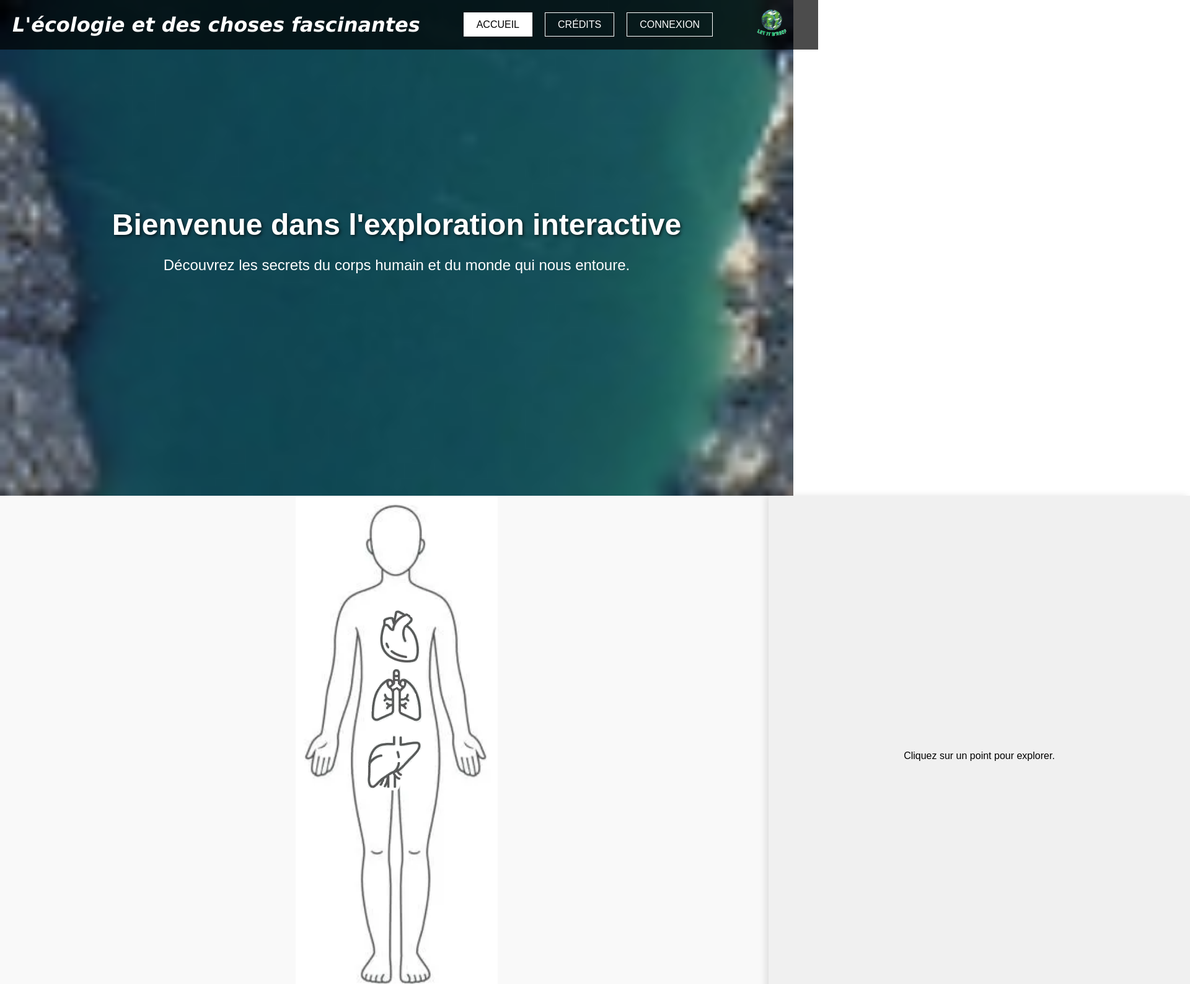
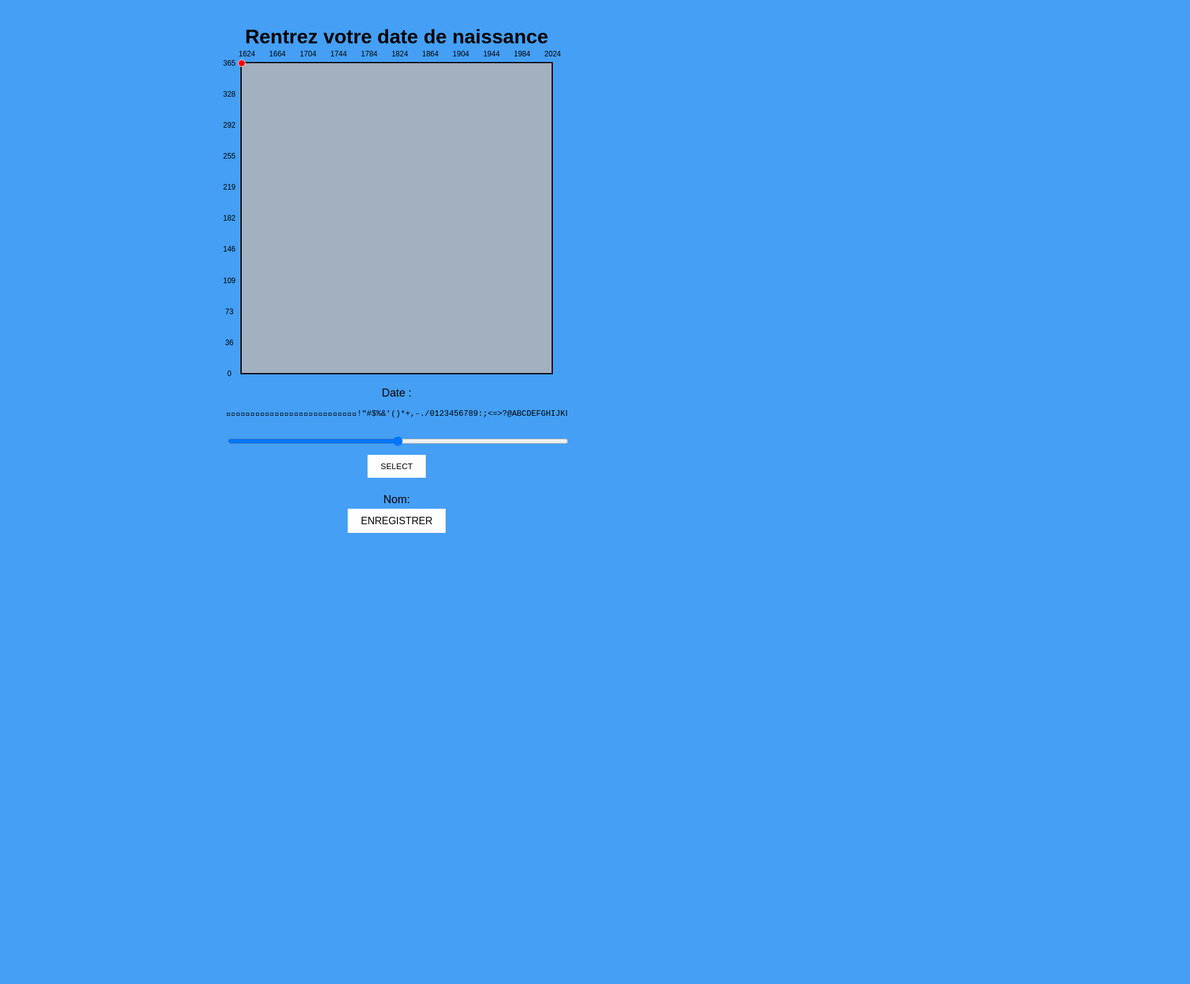
Before and after one commit to Bidule20000002/Livrable-nuit-de-l-info, a plain HTML site: page index.html in a window 1280 px wide. Shown: the top 1588 px of the page at 62% size, 1920 px wide, since content can reach past the window. After the commit the page ends 870 px from the top, so only its background shows below. Drawn offline with Linux system fonts and the light colour scheme.

Commit message:
Add files via upload

```diff
--- /dev/null
+++ b/function.js
@@ -0,0 +1,58 @@
+const grid = document.getElementById('grid');
+const marker = document.getElementById('marker');
+const valueDisplay = document.getElementById('value');
+
+grid.addEventListener('click', (event) => {
+    // Récupérer les dimensions et la position de la grille
+    const rect = grid.getBoundingClientRect();
+    const positionX = event.clientX - rect.left;
+    const positionY = event.clientY - rect.top;
+
+    // Calculer les pourcentages par rapport aux dimensions de la grille
+    const percentageX = Math.round(positionX / rect.width * 400)+1624;
+    const percentageY = 365 - Math.round(positionY / rect.height * 365);
+
+    // Déplacer le marqueur
+    marker.style.left = `${positionX}px`;
+    marker.style.top = `${positionY}px`;
+
+    // Afficher les positions
+    valueDisplay.textContent = `Date de naissance: ${Math.round(percentageY%31)}/${Math.round((percentageY/31)%12)}/${percentageX}`;
+});
+
+const range = document.getElementById('letter_side');
+const valueDisplay2 = document.getElementById('value2');
+const asciiList = document.getElementById('asciiList');
+
+// Générer la liste des 512 caractères
+const charElements = [];
+for (let i = 0; i <= 512; i++) {
+    const charSpan = document.createElement('span');
+    charSpan.textContent = String.fromCharCode(i);
+    asciiList.appendChild(charSpan);
+    charElements.push(charSpan); // Stocker chaque élément dans un tableau
+}
+
+// Mettre à jour la valeur et le style en temps réel
+range.addEventListener('input', (event) => {
+    const selectedValue = range.value;
+
+    // Réinitialiser les styles pour tous les caractères
+    charElements.forEach((span, index) => {
+    span.classList.toggle('active', index == selectedValue); // Activer uniquement le caractère correspondant
+    });
+
+    // Mettre à jour l'affichage de la valeur
+    const char = String.fromCharCode(selectedValue);
+    valueDisplay2.textContent = `Nom : ${char}`;
+});
+
+// Initialiser la première sélection
+range.dispatchEvent(new Event('input'));
+
+let word = "";
+const valueDisplay3 = document.getElementById('value3');
+function selection(){
+    word += String.fromCharCode(range.value);
+    valueDisplay3.textContent = `Nom : ${word}`;
+}
--- a/index.html
+++ b/index.html
@@ -1,245 +1,59 @@
 <!DOCTYPE html>
-<html lang="fr">
+<html lang="en">
 <head>
+    <link rel="stylesheet" href="style.css" />
+    <script src="function.js" async></script>
     <meta charset="UTF-8">
     <meta name="viewport" content="width=device-width, initial-scale=1.0">
-  <title>Exploration Interactive</title>
-  <style>
-    body {
-      font-family: Arial, sans-serif;
-      margin: 0;
-      scroll-behavior: smooth;
-    }
+    <title>Repère gradué 2D interactif</title>
 
-    section {
-      height: 100vh;
-      display: flex;
-      align-items: center;
-      justify-content: center;
-      text-align: center;
-    }
-
-    /* Section d'introduction */
-    .intro {
-      background: url('background.png') center/cover no-repeat;
-      color: white;
-    }
-
-    .intro h1 {
-      font-size: 3rem;
-      margin: 0;
-      text-shadow: 2px 2px 5px rgba(0, 0, 0, 0.7);
-    }
-
-    .intro p {
-      font-size: 1.5rem;
-    }
-
-    /* Menu de navigation */
-    .choix {
-      background-color: rgba(0, 0, 0, 0.7);
-      position: fixed;
-      width: 100%;
-      height: 80px;
-      display: flex;
-      align-items: center;
-      justify-content: space-between;
-      padding: 0 20px;
-      z-index: 10;
-    }
-
-    .choix h1 {
-      font-family: Verdana, sans-serif;
-      font-style: italic;
-      color: white;
-      margin: 0;
-    }
-
-    ul {
-      display: flex;
-      margin: 0;
-      padding: 0;
-      list-style: none;
-    }
-
-    ul li a {
-      color: white;
-      text-decoration: none;
-      padding: 10px 20px;
-      border: 1px solid white;
-      margin: 0 10px;
-      text-transform: uppercase;
-    }
-
-    ul li a:hover,
-    ul li.active a {
-      background: white;
-      color: black;
-    }
-
-    .logo {
-      height: 50px;
-      width: auto;
-      margin-right: 30px;
-    }
-
-    /* Conteneur interactif */
-    .main {
-      background: #f9f9f9;
-    }
-
-    .container {
-      display: flex;
-      position: relative;
-      width: 100%;
-      height: 100%;
-    }
-
-    .image {
-      width: 100%;
-      height: 100%;
-      object-fit: contain;
-      transition: transform 0.5s ease;
-    }
-
-    /* Points interactifs */
-    .point {
-      position: absolute;
-      background-size: cover;
-      background-repeat: no-repeat;
-      cursor: pointer;
-      transform: translate(-50%, -50%);
-      transition: transform 0.5s ease, opacity 0.5s ease;
-    }
-
-    .point.hidden {
-      opacity: 0;
-      pointer-events: none;
-    }
-
-    /* Détails à droite */
-    .details {
-      position: absolute;
-      top: 0;
-      right: -50%;
-      width: 50%;
-      height: 100%;
-      background: #f0f0f0;
-      display: flex;
-      align-items: center;
-      justify-content: center;
-      text-align: center;
-      padding: 20px;
-      box-shadow: -5px 0 10px rgba(0, 0, 0, 0.1);
-      transition: right 0.5s ease;
-    }
-
-    .details.visible {
-      right: 0;
-    }
-
-    /* Section des crédits */
-    .credits {
-      background: #333;
-      color: white;
-      padding: 2rem;
-    }
-
-    .credits h2 {
-      font-size: 2rem;
-    }
-
-    .credits p {
-      font-size: 1rem;
-    }
-  </style>
 </head>
     <body>
-  <div class="choix">
-    <h1>L'écologie et des choses fascinantes</h1>
-    <ul>
-      <li class="active"><a href="#">Accueil</a></li>
-      <li><a href="#">Crédits</a></li>
-      <li><a href="date_graphique/index.html">Connexion</a></li>
-    </ul>
-    <img src="logo.png" alt="Logo" class="logo">
+        <h1>Rentrez votre date de naissance</h1>
+        <div class="container">
+            <!-- Graduation X -->
+            <div class="ruler-x">
+              <span>1624</span>
+              <span>1664</span>
+              <span>1704</span>
+              <span>1744</span>
+              <span>1784</span>
+              <span>1824</span>
+              <span>1864</span>
+              <span>1904</span>
+              <span>1944</span>
+              <span>1984</span>
+              <span>2024</span>
             </div>
+            <!-- Graduation Y -->
+            <div class="ruler-y">
+              <span>365</span>
+              <span>328</span>
+              <span>292</span>
+              <span>255</span>
+              <span>219</span>
+              <span>182</span>
+              <span>146</span>
+              <span>109</span>
+              <span>73</span>
+              <span>36</span>
+              <span>0</span>
+            </div>
+        <!-- Grille interactive -->
+        <div class="grid" id="grid">
+            <div class="marker" id="marker"></div>
+        </div>
+        <div class="value" id="value">Date : </div>
 
-  <!-- Section d'introduction -->
-  <section class="intro">
-    <div>
-      <h1>Bienvenue dans l'exploration interactive</h1>
-      <p>Découvrez les secrets du corps humain et du monde qui nous entoure.</p>
+        <div class="container">
+            <!-- Liste des caractères -->
+            <div class="ascii-list" id="asciiList"></div>
+            <!-- Curseur -->
+            <input type="range" id="letter_side" max="512">
         </div>
-  </section>
+        <button class="button" onclick="selection()"> select </button>
+        <div class="value" id="value3"> Nom: </div>
 
-  <!-- Section interactive -->
-  <section class="main">
-    <div class="container">
-      <img src="corps_humain.png" alt="Image Interactive" class="image" id="image">
-      <div
-        class="point point-1"
-        style="top: 24%; left: 47%; width: 40px; height: 40px;"
-        data-zoom="52% 30%"
-        data-details="La circulation sanguine est le moteur de notre vitalité. Elle transporte l'oxygène et les nutriments dans tout le corps, tout en éliminant les déchets. C'est aussi un système essentiel pour la régulation thermique.">
-        <img src="./point1.png" alt="Image Interactive">
-      </div>
-      <div
-        class="point point-2"
-        style="top: 40%; left: 49%; width: 100px; height: 100px;"
-        data-zoom="50% 38%"
-        data-details="Les poumons sont les gardiens de la respiration. Chaque inspiration est une symphonie d'échanges gazeux qui alimentent nos cellules en oxygène.">
-        <img src="./point2.png" alt="Image Interactive">
-      </div>
-      <div
-        class="point point-3"
-        style="top: 50%; left: 47%; width: 50px; height: 50px;"
-        data-zoom="52% 49%"
-        data-details="Les jambes nous portent, mais elles sont aussi le théâtre de nombreux échanges sanguins complexes, assurant l'équilibre et la force.">
-        <img src="./point3.png" alt="Image Interactive">
-      </div>
-      <div class="details" id="details">Cliquez sur un point pour explorer.</div>
-    </div>
-  </section>
-
-  <!-- Section des crédits -->
-  <section class="credits">
-    <h2>Crédits</h2>
-    <p>Projet réalisé avec passion et curiosité. Images et textes inspirés par la beauté du vivant.</p>
-  </section>
-
-  <script>
-    const image = document.getElementById('image');
-    const points = document.querySelectorAll('.point');
-    const details = document.getElementById('details');
-    let zoomedPoint = null;
-
-    points.forEach(point => {
-      point.addEventListener('click', () => {
-        const zoomOrigin = point.getAttribute('data-zoom');
-        const detailText = point.getAttribute('data-details');
-
-        if (zoomedPoint === point) {
-          resetZoom();
-        } else {
-          image.style.transformOrigin = zoomOrigin;
-          /*image.style.transform = 'scale(2)';*/
-          details.textContent = detailText;
-          details.classList.add('visible');
-          points.forEach(p => p !== point && p.classList.add('hidden'));
-          zoomedPoint = point;
-        }
-      });
-    });
-
-    image.addEventListener('click', resetZoom);
-
-    function resetZoom() {
-      image.style.transform = 'scale(1)';
-      details.classList.remove('visible');
-      points.forEach(p => p.classList.remove('hidden'));
-      zoomedPoint = null;
-    }
-  </script>
+        <a href="../index.html"> enregistrer</a>
     </body>
 </html>
--- /dev/null
+++ b/style.css
@@ -0,0 +1,102 @@
+
+body {
+    font-family: Arial, sans-serif;
+    text-align: center;
+    margin: 0;
+    padding: 20px;
+    background-color: rgb(68, 159, 245);
+}
+.container {
+    position: relative;
+    width: 550px;
+    margin: 0 auto;
+}
+.ruler-x, .ruler-y {
+    position: absolute;
+    display: flex;
+    align-items: center;
+    justify-content: space-between;
+    color: #000000;
+    font-size: 12px;
+}
+.ruler-x {
+    top: -20px;
+    left: 20px;
+    width: 520px;
+}
+.ruler-y {
+    top: -5px;
+    left: -5px;
+    height: 515px;
+    flex-direction: column;
+}
+.grid {
+    position: relative;
+    width: 500px;
+    height: 500px;
+    margin: 20px auto;
+    background: #b8b4b4d2;
+    border: 2px solid #000000;
+    display: grid;
+    grid-template-columns: repeat(10, 1fr);
+    grid-template-rows: repeat(10, 1fr);
+}
+.grid div {
+    border: 1px solid #eee;
+}
+.marker {
+    position: absolute;
+    width: 10px;
+    height: 10px;
+    background: red;
+    border-radius: 50%;
+    transform: translate(-50%, -50%);
+    pointer-events: none;
+}
+
+.ascii-list {
+    display: flex;
+    justify-content: space-between;
+    margin-bottom: 20px;
+    overflow-x: auto;
+    white-space: nowrap;
+    font-family: monospace;
+}
+.ascii-list span {
+    display: inline-block;
+    width: 20px;
+    text-align: center;
+    color: black;
+}
+.ascii-list .active {
+    color: red;
+    font-weight: bold;
+}
+input[type="range"] {
+    width: 100%;
+}
+
+.value {
+    margin: 15px;
+    font-size: 18px;
+}
+
+a{
+    background: white;
+    color: black;
+    text-decoration: none;
+    padding: 10px 20px;
+    text-transform: uppercase;
+    border: 1px solid white;
+    margin: 10px; /* Ajuste l'espacement entre les liens */
+}
+
+.button{
+    background: white;
+    color: black;
+    text-decoration: none;
+    padding: 10px 20px;
+    text-transform: uppercase;
+    border: 1px solid white;
+    margin: 10px; /* Ajuste l'espacement entre les liens */
+}
```
Lines whose indentation alone changed are shown as unchanged.
